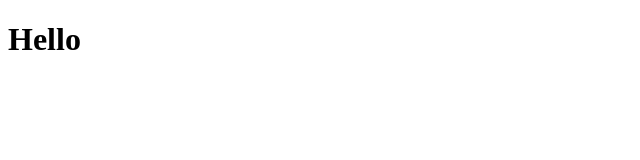
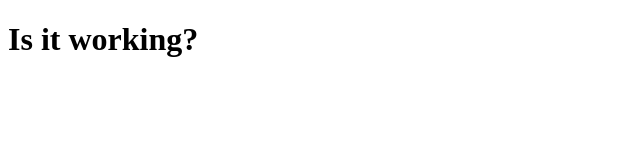
Before and after one commit to yasirozdemir/yasirozdemir.github.io, a plain HTML site: page index.html in a window 1280 px wide. Shown: the whole page, without its empty margins (0-640 px from the left). Drawn offline with Linux system fonts and the light colour scheme.

Commit message:
Update index.html

```diff
--- a/index.html
+++ b/index.html
@@ -7,6 +7,6 @@
     <title>github.io / M. Yasir Ozdemir</title>
   </head>
   <body>
-    <h1>Hello</h1>
+    <h1>Is it working?</h1>
   </body>
 </html>
```
